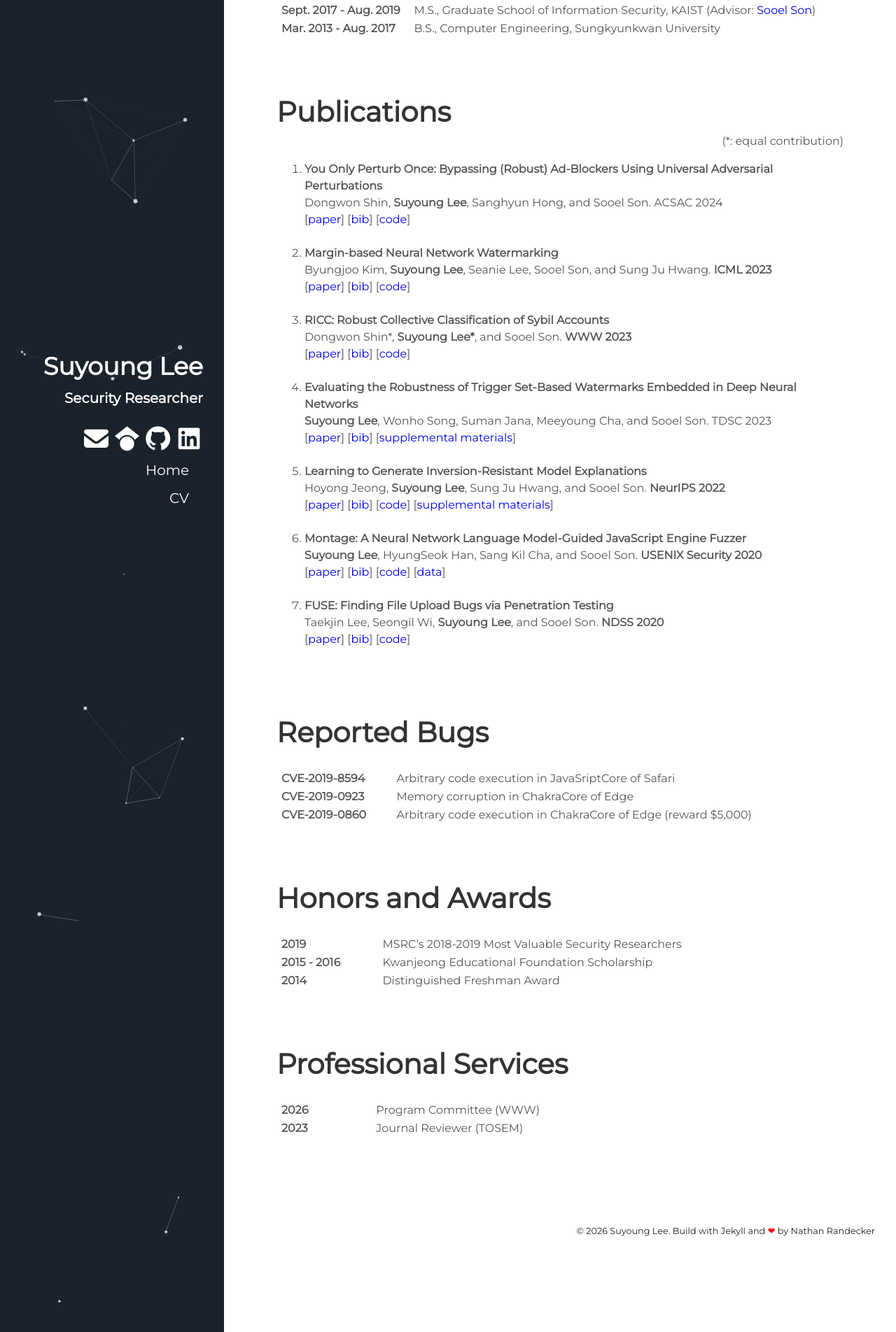
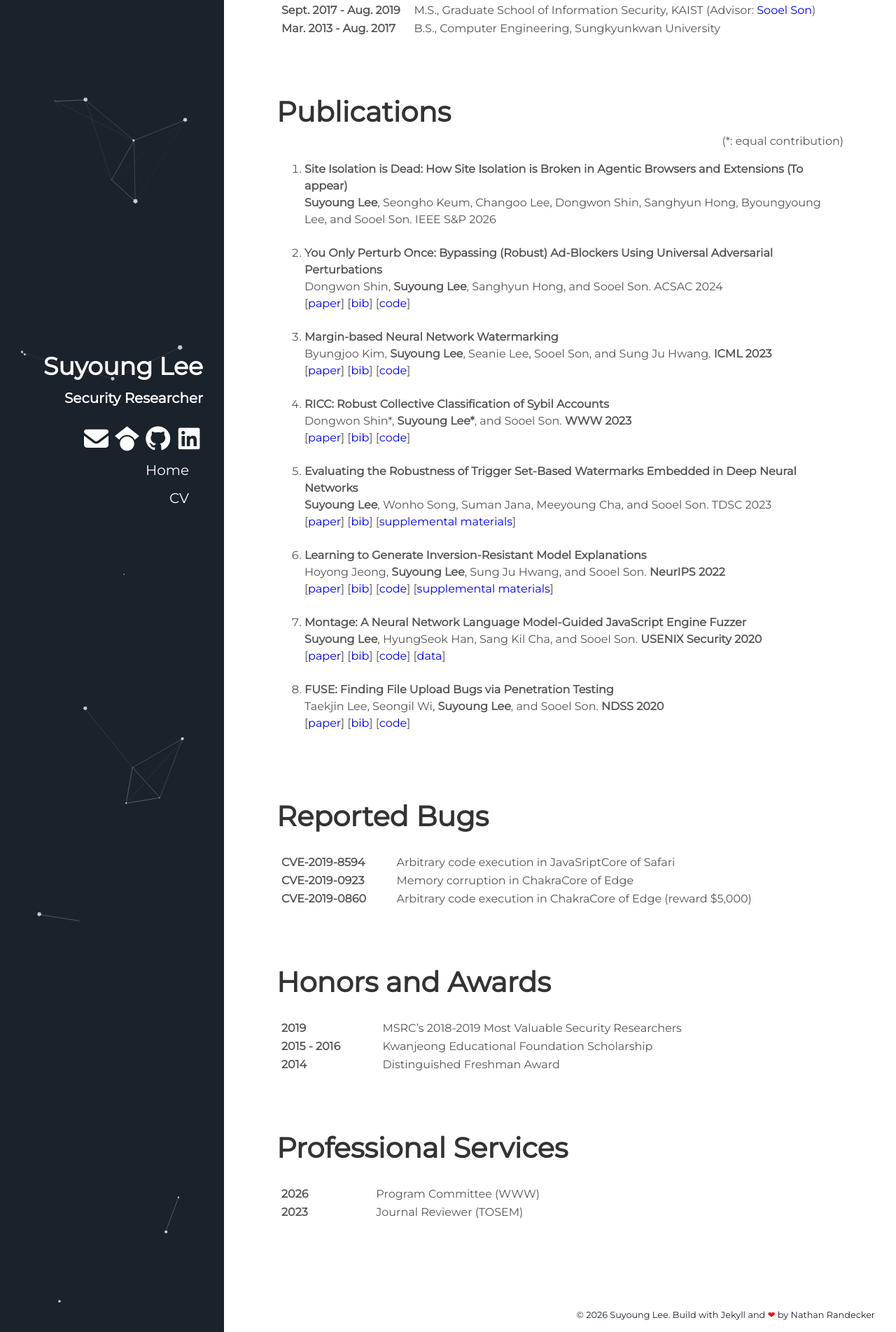
Before and after one commit to leeswimming/leeswimming.github.io, a Jekyll site: the page built from index.html, in a window 1280 px wide. Shown: the part 669-2573 px from the top of the page at 70% size. Built offline with Jekyll 4.4.1, drawn with Linux system fonts in a browser that asks for light colours; nearby versions of some CDN libraries.

Commit message:
Update publications

```diff
--- a/_data/publications.yml
+++ b/_data/publications.yml
@@ -1,3 +1,7 @@
+- title: "Site Isolation is Dead: How Site Isolation is Broken in Agentic Browsers and Extensions (To appear)"
+  authors: <strong>Suyoung Lee</strong>, Seongho Keum, Changoo Lee, Dongwon Shin, Sanghyun Hong, Byoungyoung Lee, and Sooel Son.
+  venue: IEEE S&P 2026
+
 - title: "You Only Perturb Once: Bypassing (Robust) Ad-Blockers Using Universal Adversarial Perturbations"
   authors: Dongwon Shin, <strong>Suyoung Lee</strong>, Sanghyun Hong, and Sooel Son.
   venue: ACSAC 2024
```
Also changed, not shown: 1 other file.
